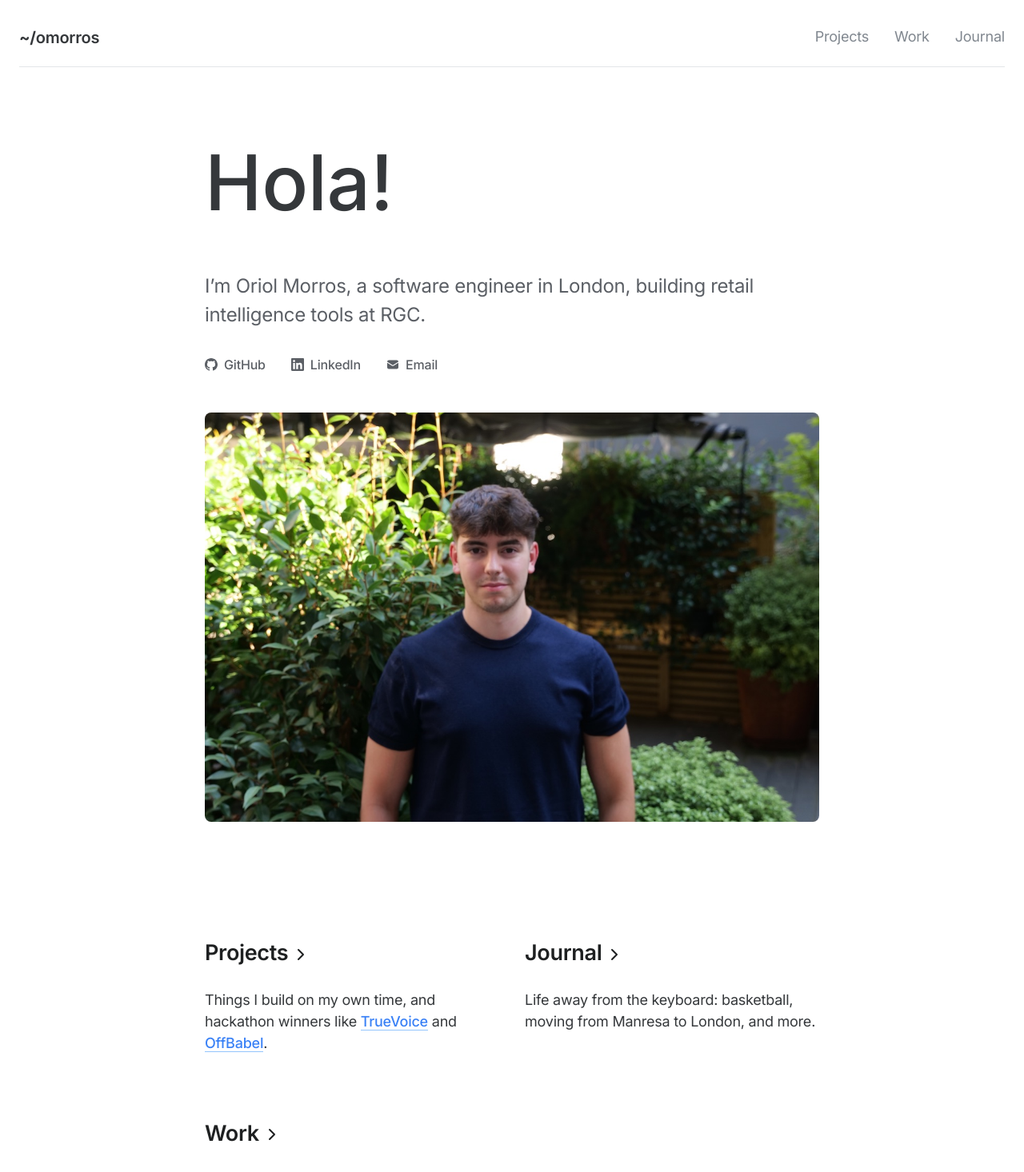
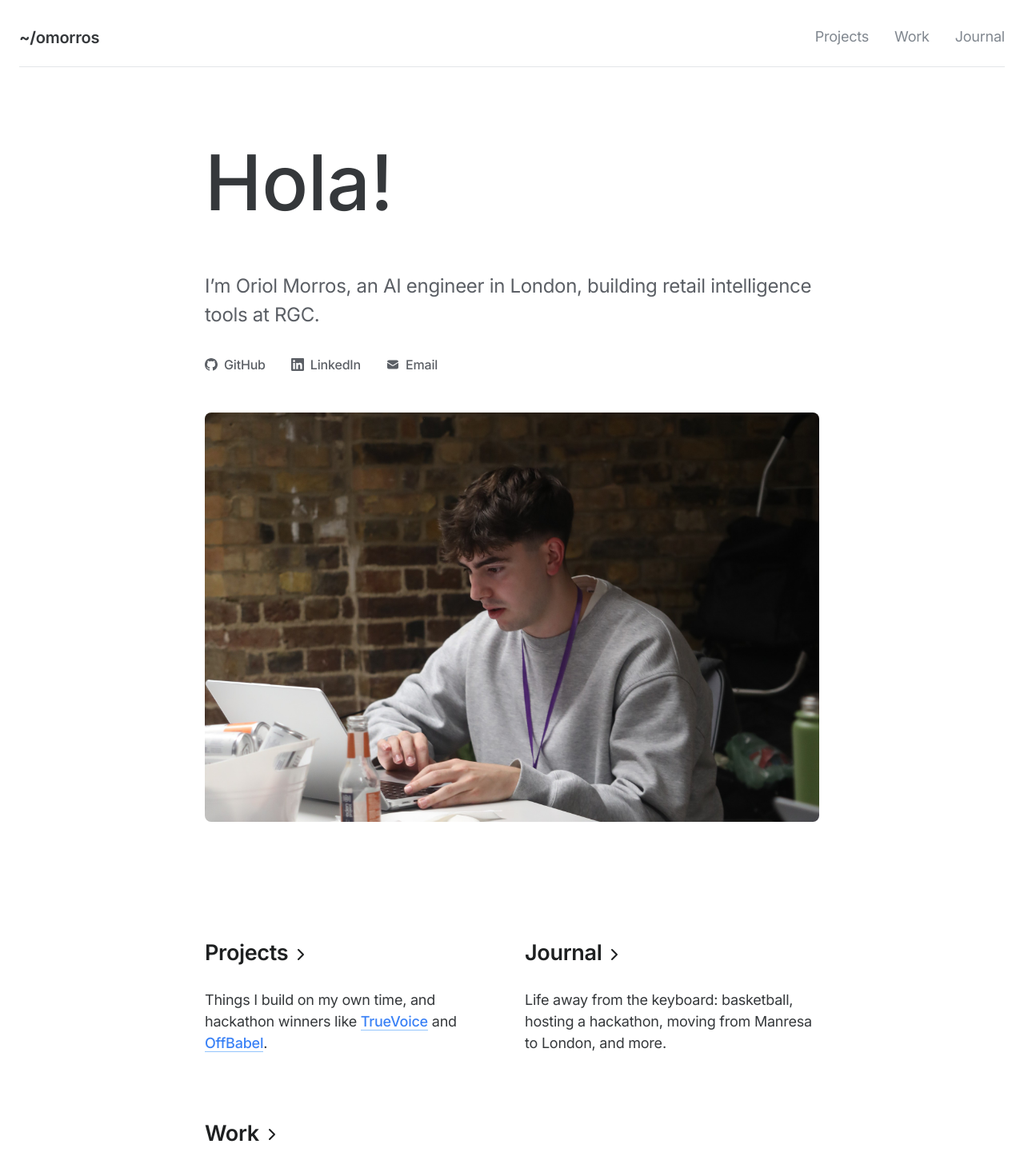
Before and after one commit to omorros/omorros.com, a Next.js app: page / in a window 1280 px wide. Shown: the top 1466 px of the page at 80% size. Built offline with nearby package versions, Linux system fonts and the light colour scheme.

Commit message:
Replace the homepage photo and update the current role to AI Engineer across the site.

```diff
--- a/src/app/opengraph-image.tsx
+++ b/src/app/opengraph-image.tsx
@@ -132,7 +132,7 @@ export default async function Image() {
                   display: 'flex',
                 }}
               >
-                Software Engineer · London, UK
+                AI Engineer · London, UK
               </div>
               <div
                 style={{
--- a/src/app/page.tsx
+++ b/src/app/page.tsx
@@ -38,7 +38,7 @@ export default function Page() {
         <Spacer size="lg" />
 
         <Lead>
-          I’m Oriol Morros, a software engineer in London, building retail
+          I’m Oriol Morros, an AI engineer in London, building retail
           intelligence tools at RGC.
         </Lead>
       </Container>
@@ -88,8 +88,8 @@ export default function Page() {
               <SectionTitle link="/journal">Journal</SectionTitle>
               <SectionBody>
                 <p>
-                  Life away from the keyboard: basketball, moving from Manresa
-                  to London, and more.
+                  Life away from the keyboard: basketball, hosting a
+                  hackathon, moving from Manresa to London, and more.
                 </p>
               </SectionBody>
             </Section>
@@ -163,13 +163,13 @@ function HomepageImage({ className = '' }: { className?: string }) {
     <div className={`${className} aspect-[3/2] overflow-hidden`}>
       <Image
         src="/images/oriol-home.jpg"
-        alt="Oriol Morros"
-        width={1536}
-        height={1024}
+        alt="Oriol Morros working at a laptop during EAT HACK"
+        width={2400}
+        height={1600}
         priority
         quality={90}
         sizes="(min-width: 1024px) 768px, (min-width: 640px) 528px, 100vw"
-        className="h-full w-full scale-[1.3] object-cover"
+        className="h-full w-full object-cover"
       />
     </div>
   )
--- a/src/app/work/page.tsx
+++ b/src/app/work/page.tsx
@@ -5,7 +5,7 @@ import { createPageMetadata } from '@/lib/metadata'
 import { getWebPageJsonLd } from '@/lib/structured-data'
 
 const description =
-  'What Oriol Morros works on: full-stack engineering at Really Good Culture, and the road there.'
+  'What Oriol Morros works on: AI engineering at Really Good Culture, and the road there.'
 
 export const revalidate = 3600
 
@@ -111,16 +111,16 @@ export default function WorkPage() {
         <Spacer size="lg" />
 
         <Lead>
-          I’m a full stack engineer at Really Good Culture in London.
+          I’m an AI engineer at Really Good Culture in London.
         </Lead>
 
         <Entry
           when="Jul 2026 – Present"
-          role="Full Stack Engineer"
+          role="AI Engineer"
           duration={formatTenure([{ start: '2026-07' }], currentMonth)}
           title="Really Good Culture"
         >
-          <p>Building predictive retail intelligence tools across the full stack.</p>
+          <p>Building predictive retail intelligence tools.</p>
         </Entry>
 
         <Entry
--- a/src/lib/constants.ts
+++ b/src/lib/constants.ts
@@ -1,9 +1,9 @@
 export const siteConfig = {
   name: 'Oriol Morros Vilaseca',
-  subtitle: 'Software Engineer · London, UK',
-  title: 'Oriol Morros Vilaseca | Software Engineer',
+  subtitle: 'AI Engineer · London, UK',
+  title: 'Oriol Morros Vilaseca | AI Engineer',
   description:
-    'I’m Oriol Morros, a software engineer in London, building retail intelligence tools at Really Good Culture. Projects, open source, and writing.',
+    'I’m Oriol Morros, an AI engineer in London, building retail intelligence tools at Really Good Culture. Projects, open source, and writing.',
   url: 'https://www.omorros.com',
   links: {
     github: 'https://github.com/omorros',
```
Also changed, not shown: public/images/oriol-home.jpg.
